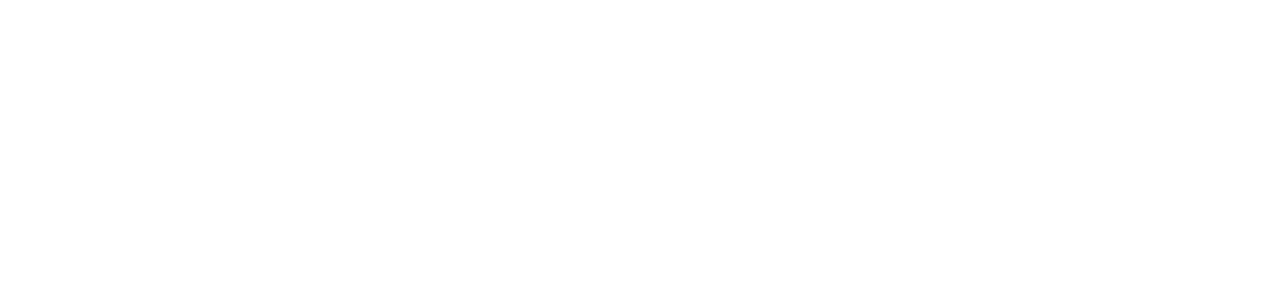
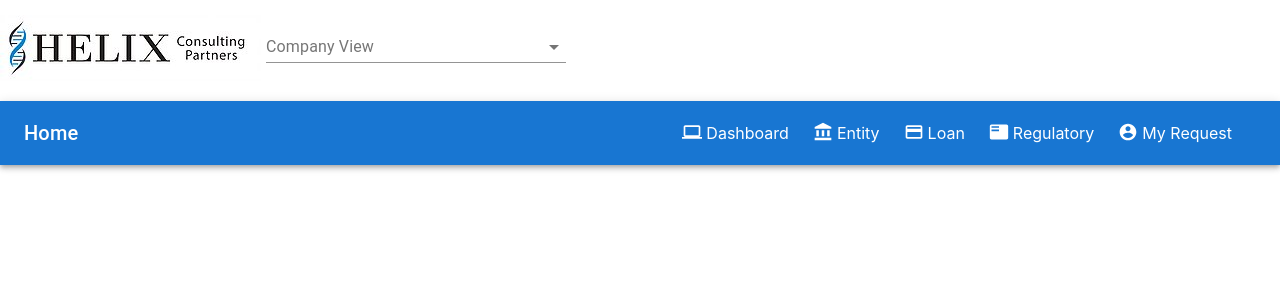
Before and after one commit to i-mckinney/regulatory-dashboard, a React (Create React App) app in the folder Dashboard/: page / in a window 1280 px wide. Shown: the top 300 px of the page. Built offline with nearby package versions, Linux system fonts and the light colour scheme.

Commit message:
Added Nav in cofirmation page react strap to allow working in local branch

```diff
--- a/Dashboard/src/App.js
+++ b/Dashboard/src/App.js
@@ -1,11 +1,13 @@
 import React from "react"
 import { BrowserRouter } from "react-router-dom"
+import  Navigation  from "./routes-nav/Navigation"
 import Routes from "./routes-nav/Routes"
 
 function App(history) {
   return (
     <BrowserRouter>
       <div className="App">
+        <Navigation/>
         <Routes/>
       </div>
     </BrowserRouter>
--- a/Dashboard/src/routes-nav/Navigation.js
+++ b/Dashboard/src/routes-nav/Navigation.js
@@ -1,4 +1,4 @@
-import React from "react";
+import React, { useState } from "react";
 import { useHistory } from "react-router-dom";
 import { makeStyles } from "@material-ui/core/styles";
 import {
@@ -6,15 +6,46 @@ import {
   Toolbar,
   Typography,
   Link,
+  FormControl,
+  InputLabel,
+  Select,
+  MenuItem,
 } from "@material-ui/core";
 import Computer from "@material-ui/icons/Computer";
 import FeaturedPlayListIcon from "@material-ui/icons/FeaturedPlayList";
 import AccountCircle from "@material-ui/icons/AccountCircle";
 import CreditCard from "@material-ui/icons/CreditCard";
 import AccountBalance from "@material-ui/icons/AccountBalance";
+import helixLogo from "../helixLogo.jpg";
 
 const useStyles = makeStyles((theme) => ({
-  root: {
+  companySelectContainer: {
+    marginBottom: "20px",
+  },
+  helixLogoImg: {
+    backgroundColor: "white",
+    border: "none",
+    "&:hover": {
+      cursor: "pointer",
+    },
+    "&:active": {
+      marginTop: "15px",
+      marginBottom: 0,
+      marginRight: 5,
+    },
+    marginTop: "15px",
+    marginBottom: 0,
+    marginRight: 5,
+  },
+
+  companySelectField: {
+    minWidth: "300px",
+  },
+  companyFormControl: {
+    marginTop: "15px",
+    minWidth: 120,
+  },
+  navBarContainer: {
     flexGrow: 1,
   },
   navBar: {
@@ -24,7 +55,7 @@ const useStyles = makeStyles((theme) => ({
     flexGrow: 2,
     "&:hover": {
       cursor: "pointer",
-      color: "#0d47a1"
+      color: "#0d47a1",
     },
   },
   link: {
@@ -37,23 +68,60 @@ const useStyles = makeStyles((theme) => ({
   },
   icon: {
     marginRight: theme.spacing(0.5),
-    marginTop: theme.spacing(0.3),
+    marginTop: ".8px",
     width: 20,
     height: 20,
   },
 }));
 
-/** @returns {jsx} Handles Navigation for Helix Regulatory DashBoard. */
-const Navigation = () => {
+/**@return {jsx} returns Navigation component that is shared across micro services
+ * Contains company selection that will set company view
+ * Contains navbar to handle navigation in dashboard component
+ */
+function Navigation() {
+  //History is used to handle page routes
   const history = useHistory();
+  //useStyles define styling for material ui. Any className that matches key of useStyles object above,
+  // corresponding styles will be applied
   const classes = useStyles();
 
+  //when home button is clicked (helix logo) redirects to home page
   const handleHome = () => {
-    history.push(`/`);
+    history.push(`/home`);
+    window.location.reload(false);
   };
 
+  //This will keep track of what the user selects in company view select field
+  const [companyView, setCompanyView] = useState("");
+  //will be used in the future to send display different nav pages
+  const handleCompanyViewChange = (event) => {
+    setCompanyView(event.target.value);
+  };
   return (
-    <div className={classes.root}>
+    <header>
+      <div className={classes.companySelectContainer}>
+        <img
+          className={classes.helixLogoImg}
+          src={helixLogo}
+          onClick={handleHome}
+          alt="helixLogo"
+        />
+        <FormControl className={classes.companyFormControl}>
+          <InputLabel id="company-select-label">Company View</InputLabel>
+          <Select
+            labelId="company-select"
+            id="company-select"
+            className={classes.companySelectField}
+            value={companyView}
+            onChange={handleCompanyViewChange}
+          >
+            <MenuItem value={""}></MenuItem>
+            <MenuItem value={"Microsoft"}>Microsoft</MenuItem>
+            <MenuItem value={"SalesForce"}>Sales Force</MenuItem>
+          </Select>
+        </FormControl>
+      </div>
+      <div className={classes.navBarContainer}>
         <AppBar position="static" className={classes.navBar}>
           <Toolbar>
             <Typography
@@ -91,7 +159,8 @@ const Navigation = () => {
           </Toolbar>
         </AppBar>
       </div>
+    </header>
   );
-};
+}
 
 export default Navigation;
```
Lines whose indentation alone changed are shown as unchanged.
